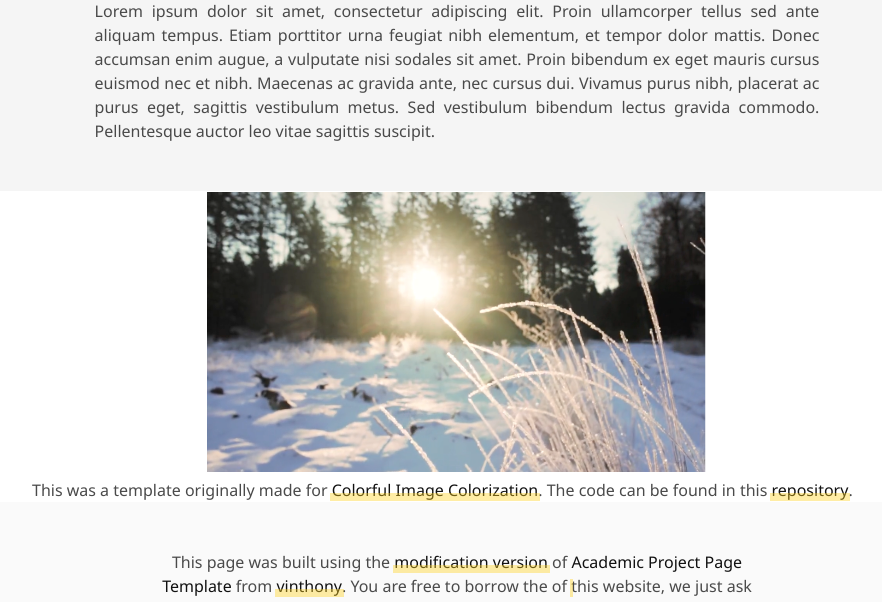
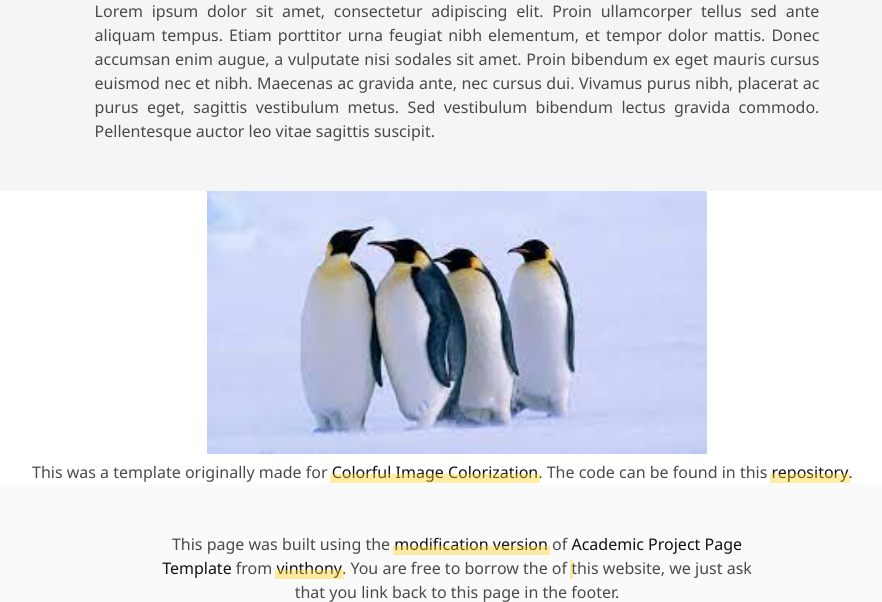
Before and after one commit to tutorialname/my_project, a plain HTML site: page index.html in a window 1280 px wide. Shown: the part 663-1265 px from the top of the page, without its empty margins (183-1065 px from the left). Drawn offline with nearby package versions, Linux system fonts and the light colour scheme; some packages are replaced by stand-ins of ours; some icons are missing; a web font is replaced by a local one.

Commit message:
Update index.html

```diff
--- a/index.html
+++ b/index.html
@@ -180,7 +180,7 @@
 		<tr>
 			<td width=260px>
 				<center>
-					<img class="round" style="width:500px" src="static/images/carousel5.jpg"/>
+					<img class="round" style="width:500px" src="static/images/download.jpeg"/>
 				</center>
 			</td>
 		</tr>
```
